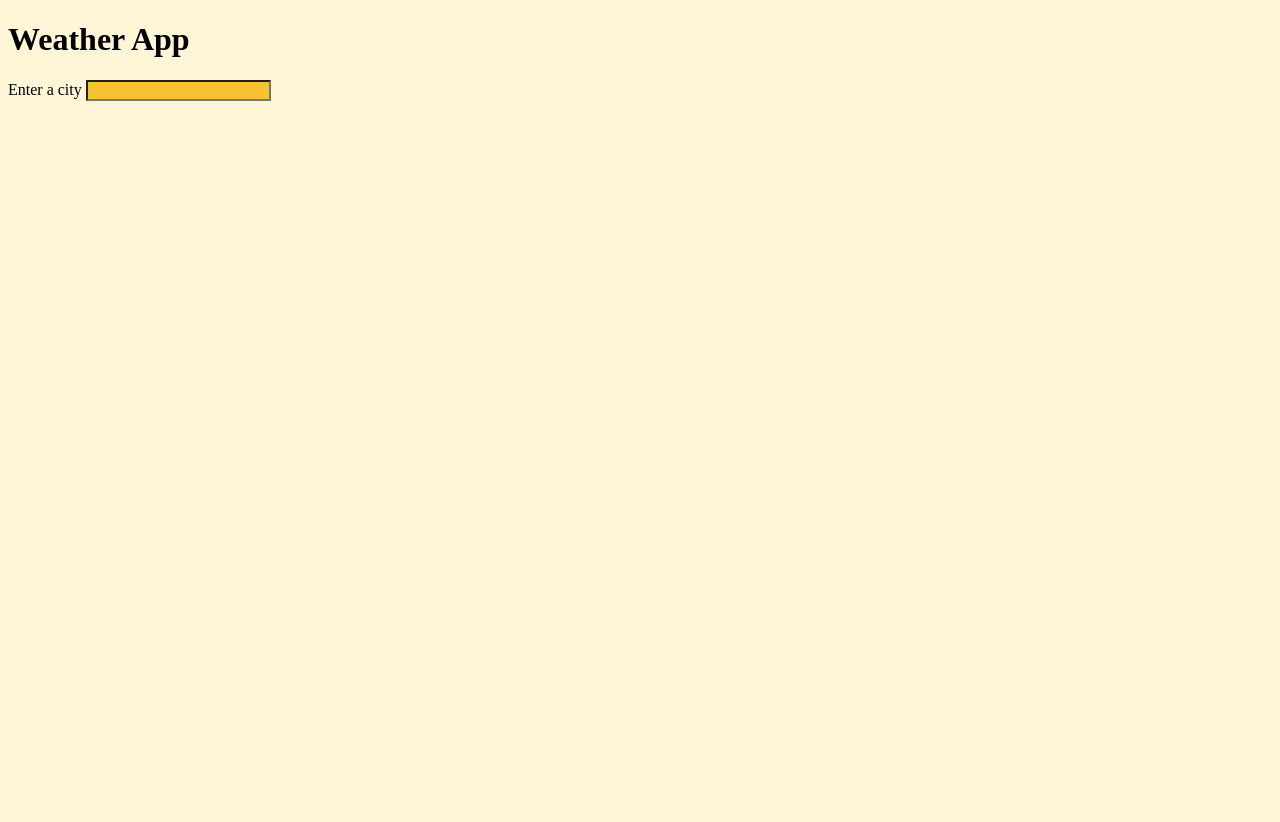
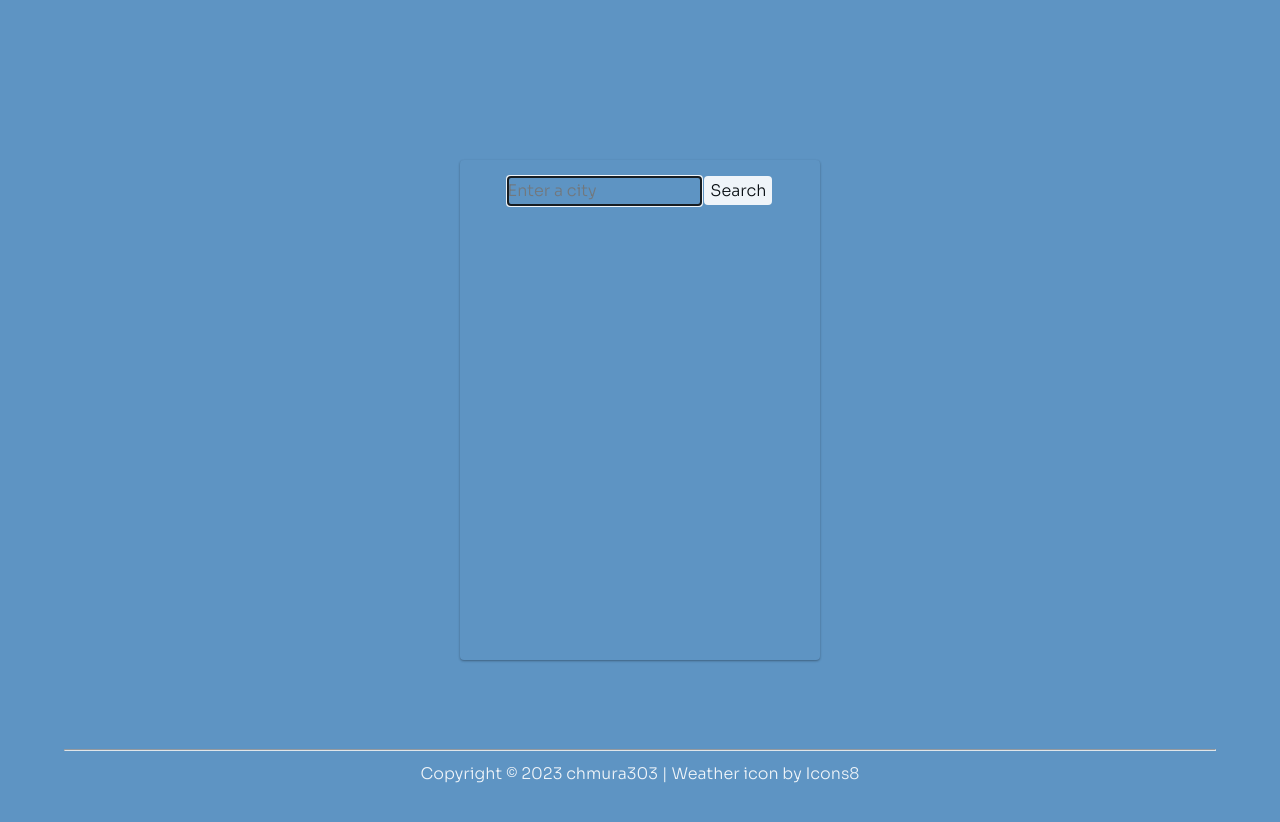
Before and after one commit to chmura303/weather-app, a plain HTML site: page index.html in a window 1280 px wide. Before the commit the page ends 800 px from the top, so only its background shows below. Drawn offline with Linux system fonts and the light colour scheme.

Commit message:
CSS redone

```diff
--- a/app.js
+++ b/app.js
@@ -3,9 +3,9 @@ import { getCity, getWeather } from './forecast.js';
 const form = document.querySelector('#app-form');
 const input = document.querySelector('#app-input');
 
-const cityName = document.querySelector('#city-name');
-const condition = document.querySelector('#city-condition');
-const temperature = document.querySelector('#city-temperature');
+const cityName = document.querySelector('.city.name');
+const condition = document.querySelector('.city.condition');
+const temperature = document.querySelector('.city.temperature');
 
 form.addEventListener('submit', e => {
   e.preventDefault();
--- a/index.html
+++ b/index.html
@@ -4,32 +4,77 @@
     <meta charset="UTF-8" />
     <meta http-equiv="X-UA-Compatible" content="IE=edge" />
     <meta name="viewport" content="width=device-width, initial-scale=1.0" />
-    <title>Document</title>
-    <link rel="shortcut icon" href="./favicon-16x16.png" type="image/x-icon" />
+    <title>Weather App</title>
+
+    <!-- Google Fonts -->
+    <link rel="preconnect" href="https://fonts.googleapis.com" />
+    <link rel="preconnect" href="https://fonts.gstatic.com" crossorigin />
+    <link
+      href="https://fonts.googleapis.com/css2?family=Sora:wght@300;700&display=swap"
+      rel="stylesheet"
+    />
+
+    <!-- CSS -->
     <link rel="stylesheet" href="./style.css" />
+
+    <!-- Favicon -->
+    <link
+      rel="apple-touch-icon"
+      sizes="180x180"
+      href="./img/apple-touch-icon.png"
+    />
+    <link
+      rel="icon"
+      type="image/png"
+      sizes="32x32"
+      href="./img/favicon-32x32.png"
+    />
+    <link
+      rel="icon"
+      type="image/png"
+      sizes="16x16"
+      href="./img/favicon-16x16.png"
+    />
+    <link rel="manifest" href="./img/site.webmanifest" />
+
+    <!-- JavaScript -->
     <script type="module" src="./fetch-wrapper.js" defer></script>
     <script type="module" src="./forecast.js" defer></script>
     <script type="module" src="./app.js" defer></script>
   </head>
+
   <body>
-    <header>
-      <h1>Weather App</h1>
-    </header>
+    <main class="main">
+      <div class="container">
+        <form action="" id="app-form">
+          <input
+            name="city"
+            type="text"
+            id="app-input"
+            placeholder="Enter a city"
+            required
+            autofocus
+          />
+          <button type="submit" id="main-btn">Search</button>
+        </form>
 
-    <main>
-      <form action="" id="app-form">
-        <label for="city">Enter a city</label>
-        <input name="city" type="text" id="app-input" />
-      </form>
-
-      <div>
-        <h2 id="city-name"></h2>
-        <div id="city-condition"></div>
-        <div>
-          <span id="city-temperature"></span>
-          <span></span>
+        <div class="result">
+          <div class="city name"></div>
+          <div class="city condition"></div>
+          <div class="city temperature"></div>
         </div>
       </div>
     </main>
+
+    <footer class="footer">
+      <hr />
+      <div class="footer-wrapper">
+        Copyright &copy; 2023 chmura303 |
+        <a target="_blank" href="https://icons8.com/icon/qA3w9Yp2vY7r/weather"
+          >Weather</a
+        >
+        icon by <a target="_blank" href="https://icons8.com">Icons8</a>
+      </div>
+    </footer>
   </body>
 </html>
--- a/style.css
+++ b/style.css
@@ -1,7 +1,129 @@
+/* CSS Reset */
+
+*,
+*::before,
+*::after {
+  box-sizing: border-box;
+}
+
+* {
+  margin: 0;
+  padding: 0;
+  font: inherit;
+}
+
+html {
+  color-scheme: dark light;
+}
+
 body {
-  background-color: #fff5d7;
+  min-height: 100vh;
+}
+
+img,
+picture,
+svg,
+video {
+  display: block;
+  max-width: 100%;
+}
+
+/* Custom CSS */
+
+body {
+  color: #fff;
+  font-family: 'Sora', sans-serif;
+
+  background-color: #5e94c3;
+  opacity: 1;
+  background-image: radial-gradient(
+    #ffffff 0.6000000000000001px,
+    #5e94c3 0.6000000000000001px
+  );
+  background-size: 12px 12px;
+}
+
+a {
+  text-decoration: none;
+  color: #fff;
+}
+
+.container {
+  max-width: 360px;
+  min-height: 500px;
+  margin: 20vh auto;
+  /* border: 1px solid red; */
+  text-align: center;
+  padding: 1em;
+  border-radius: 4px;
+  background: #5e94c3;
+  /* backdrop-filter: blur(1px); */
+  box-shadow: rgba(0, 0, 0, 0.12) 0px 1px 3px, rgba(0, 0, 0, 0.24) 0px 1px 2px;
 }
 
 #app-input {
-  background-color: #f7c331;
+  background: transparent;
+  border: none;
+  border-bottom: solid 1px #fff;
+  max-width: 200px;
+  min-height: 28px;
+  opacity: 0.9;
 }
+
+#main-btn {
+  cursor: pointer;
+  background: #fff;
+  color: #000;
+  border: none;
+  border-radius: 4px;
+  padding: 4px 6px;
+  opacity: 0.9;
+  transition: 250ms;
+}
+
+#main-btn::focus {
+  background: #000;
+  color: #fff;
+}
+#main-btn:hover {
+  opacity: 1;
+}
+
+.city:not(:first-of-type) {
+  padding-block: 0.4rem;
+}
+
+.city.name {
+  font-size: 1.5rem;
+  padding-block: 1rem;
+  text-transform: uppercase;
+  font-weight: 700;
+}
+
+.city.temperature {
+  font-size: 3rem;
+  font-weight: 700;
+}
+
+.result {
+  padding: 1em 0;
+}
+
+.footer {
+  position: absolute;
+  bottom: 0;
+  padding-bottom: 1em;
+  width: 100%;
+  text-align: center;
+  opacity: 0.9;
+}
+
+.footer-wrapper {
+  padding-top: 0.75em;
+}
+
+.footer hr {
+  max-width: 90vw;
+  margin-inline: auto;
+  color: #fff;
+}
```
Also changed, not shown: favicon-16x16.png (deleted), img/android-chrome-192x192.png (added), img/android-chrome-512x512.png (added), img/apple-touch-icon.png (added), img/favicon-16x16.png (added), img/favicon-32x32.png (added), img/favicon.ico (added), img/site.webmanifest (added).
